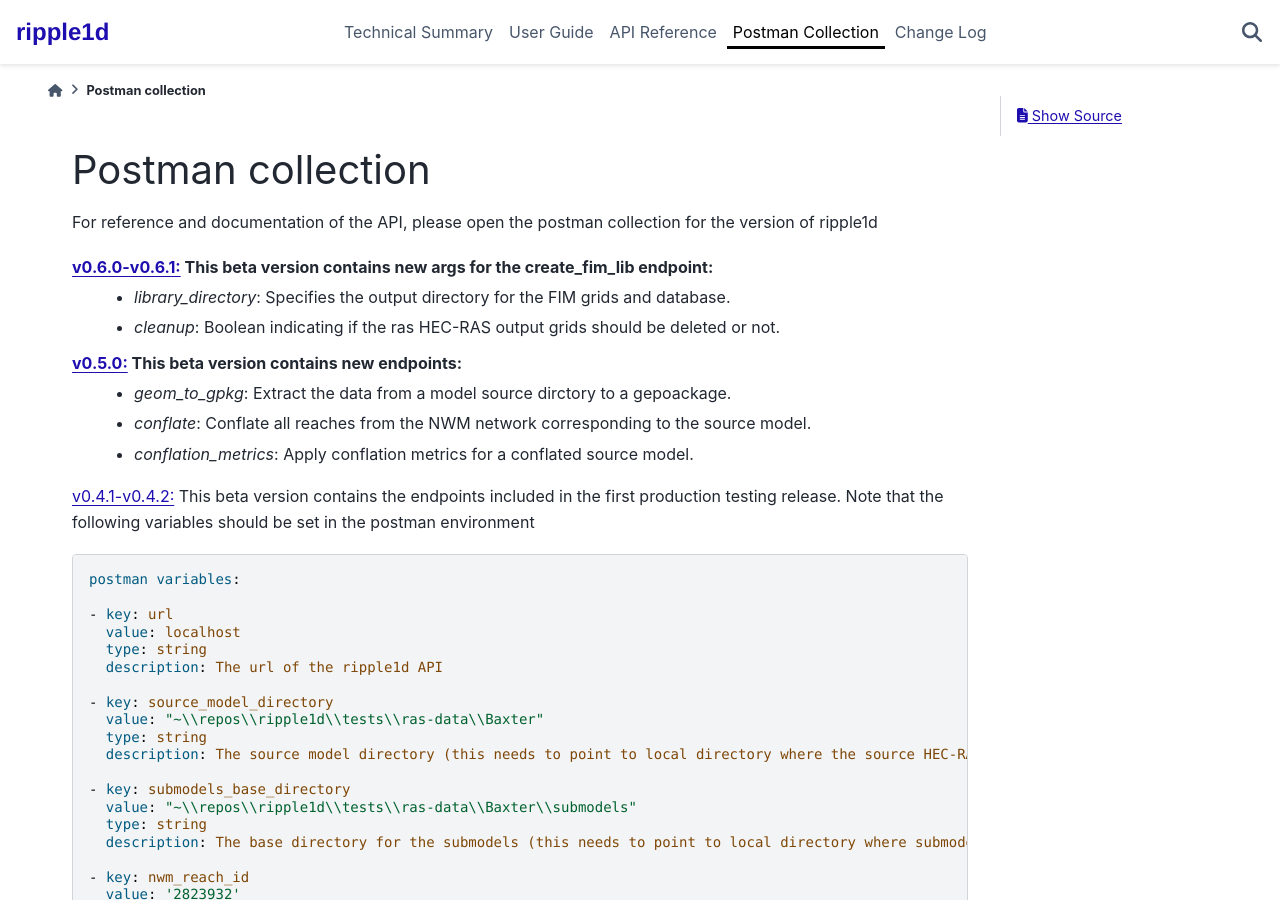
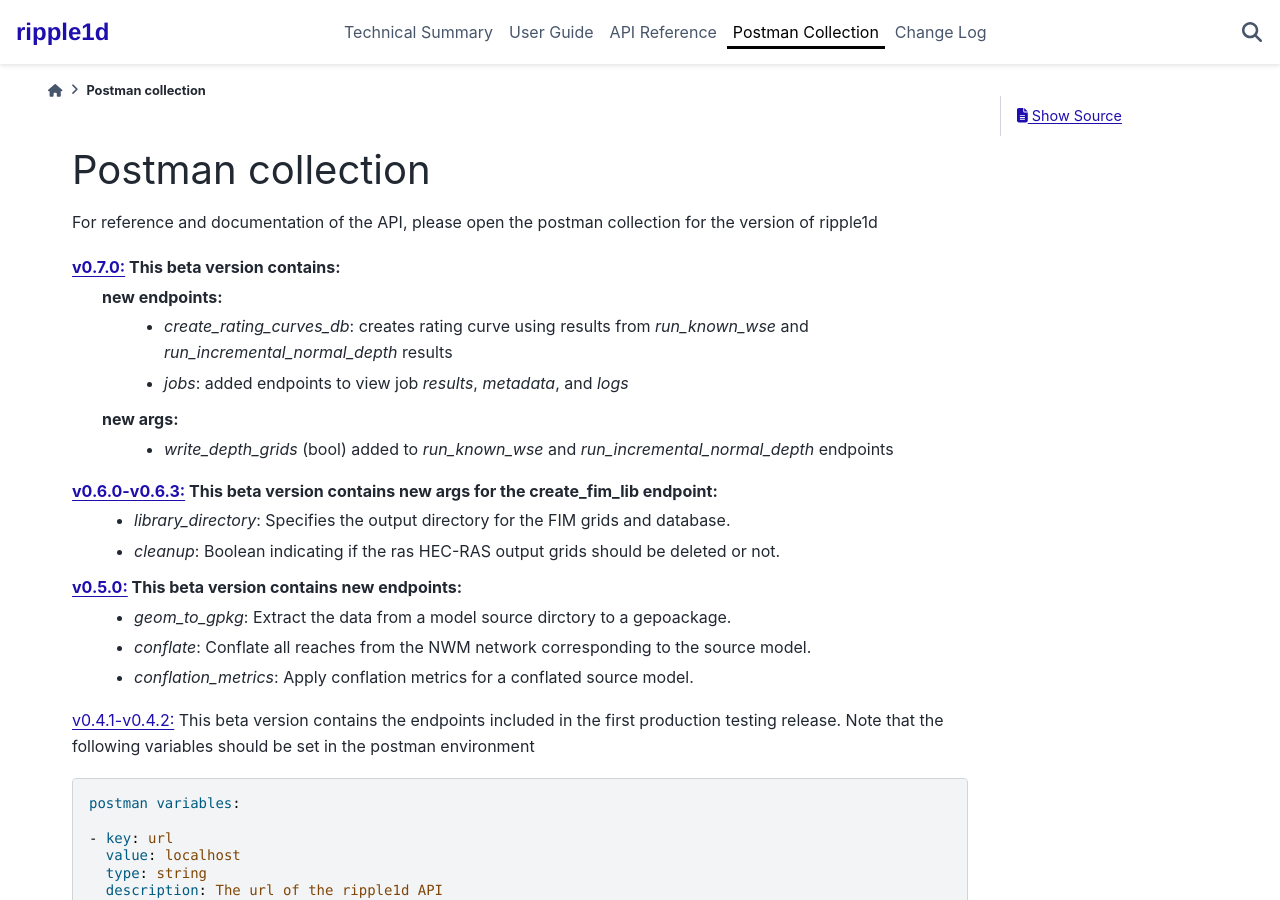
Before and after one commit to Dewberry/ripple1d, a Sphinx documentation site: the page built from docs/postman.rst, in a window 1280 px wide and 900 px high. Built offline with Sphinx 7.4.7 and the PyData theme 0.15.4, drawn with Linux system fonts in a browser that asks for light colours; pages that are not in the unit, such as notebooks, are missing from menus.

Commit message:
update postman docs

```diff
--- a/docs/postman.rst
+++ b/docs/postman.rst
@@ -3,7 +3,15 @@
 
 For reference and documentation of the API, please open the postman collection for the version of ripple1d
 
-`v0.6.0-v0.6.1: <https://github.com/Dewberry/ripple1d/blob/4fe2488f9d73aec08121a5c3034bf2445d0258e6/ripple1d/api/postman_collection.json>`_ This beta version contains new args for the create_fim_lib endpoint:
+`v0.7.0: <https://github.com/Dewberry/ripple1d/blob/ac8596f4c7d4a42f189ba4591803dfd6f94887ca/ripple1d/api/postman_collection.json>`_ This beta version contains:
+ new endpoints:
+   - `create_rating_curves_db`: creates rating curve using results from `run_known_wse` and `run_incremental_normal_depth` results
+   - `jobs`: added endpoints to view job `results`, `metadata`, and `logs`
+
+ new args:
+  - `write_depth_grids` (bool)  added to  `run_known_wse` and `run_incremental_normal_depth` endpoints
+
+`v0.6.0-v0.6.3: <https://github.com/Dewberry/ripple1d/blob/4fe2488f9d73aec08121a5c3034bf2445d0258e6/ripple1d/api/postman_collection.json>`_ This beta version contains new args for the create_fim_lib endpoint:
  - `library_directory`: Specifies the output directory for the FIM grids and database.
  - `cleanup`: Boolean indicating if the ras HEC-RAS output grids should be deleted or not.
 
```
